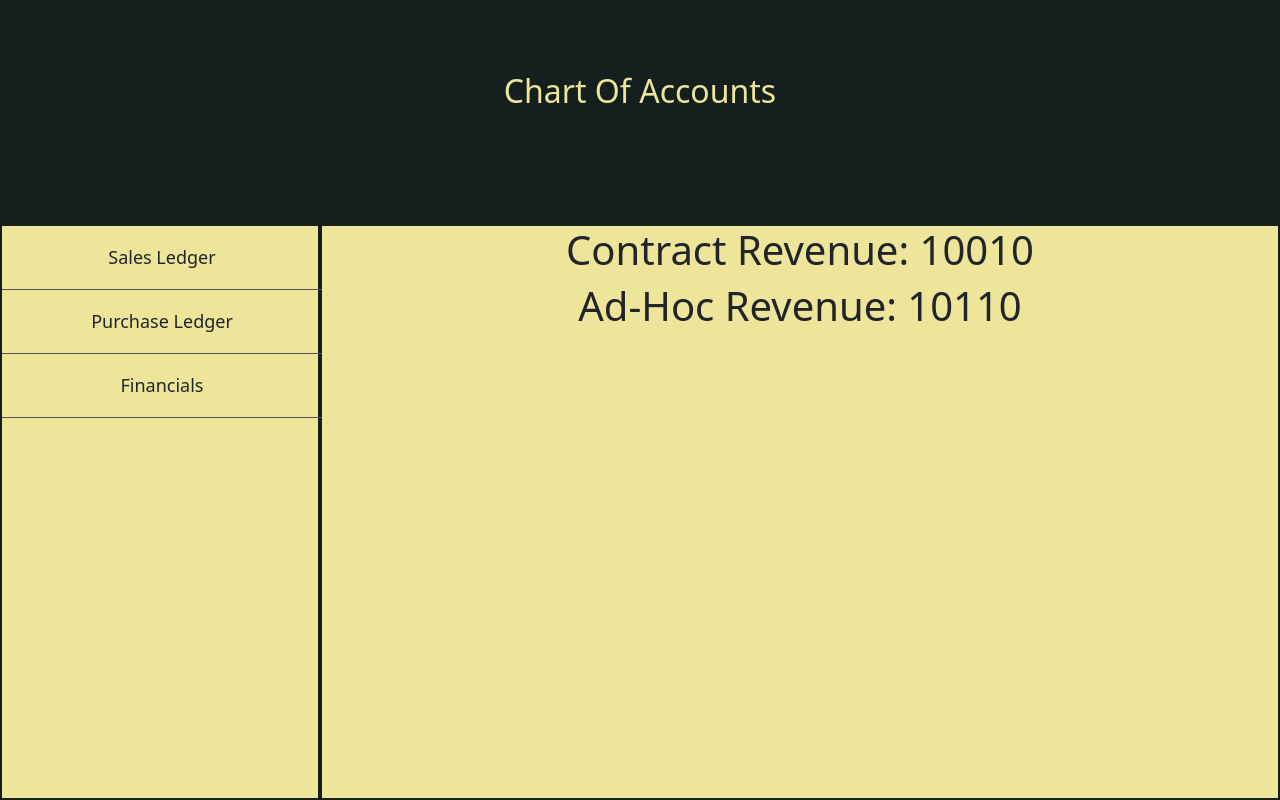
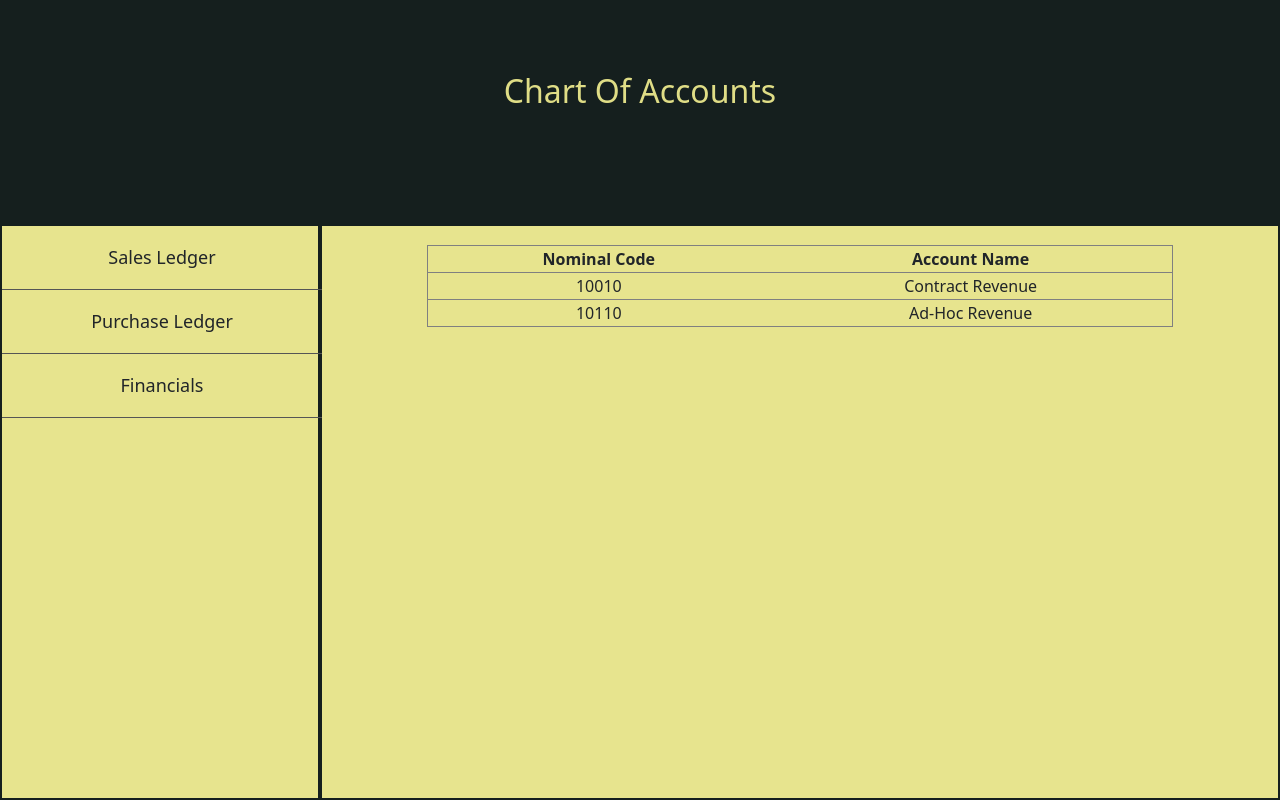
Before and after one commit to 5idneyD/BasicAccounting, a Flask app: template templates/chartOfAccounts.html in a window 1280 px wide. Run offline with Flask 2, Linux system fonts and the light colour scheme; the template is opened without the code that fills it: values that come from a table or form of the project are taken from there, others are empty; data comes from the database, SQL or seed files in the repository.

Commit message:
Formatted Chart of Accounts

```diff
--- a/static/styles.css
+++ b/static/styles.css
@@ -1,6 +1,6 @@
 :root {
     --dark: #151f1e;
-    --light: #ede599;
+    --light: #e7e48af6;
 }
 
 #heading {
@@ -106,3 +106,14 @@ a[data-expanded="true"],
 a[data-expanded="false"] {
     font-size: large;
 }
+
+table{
+border-collapse: collapse;
+width: 80%;
+margin: auto;
+margin-top: 2%;
+
+}
+tr {
+    border: 1px solid grey;
+}
--- a/templates/chartOfAccounts.html
+++ b/templates/chartOfAccounts.html
@@ -34,9 +34,18 @@
 					</ul>
 				</div>
 				<div id="data" class="col-9">
-					{% for account in accounts %}
-					<h1>{{account.account_name}}: {{account.nominal}}</h1>
-					{% endfor %}
+					<table>
+						<tr>
+							<th>Nominal Code</th>
+							<th>Account Name</th>
+						</tr>
+						{% for account in accounts %}
+						<tr>
+							<td>{{account.nominal}}</td>
+							<td>{{account.account_name}}</td>
+						</tr>
+						{% endfor %}
+					</table>
 				</div>
 			</div>
 		</div>
```
